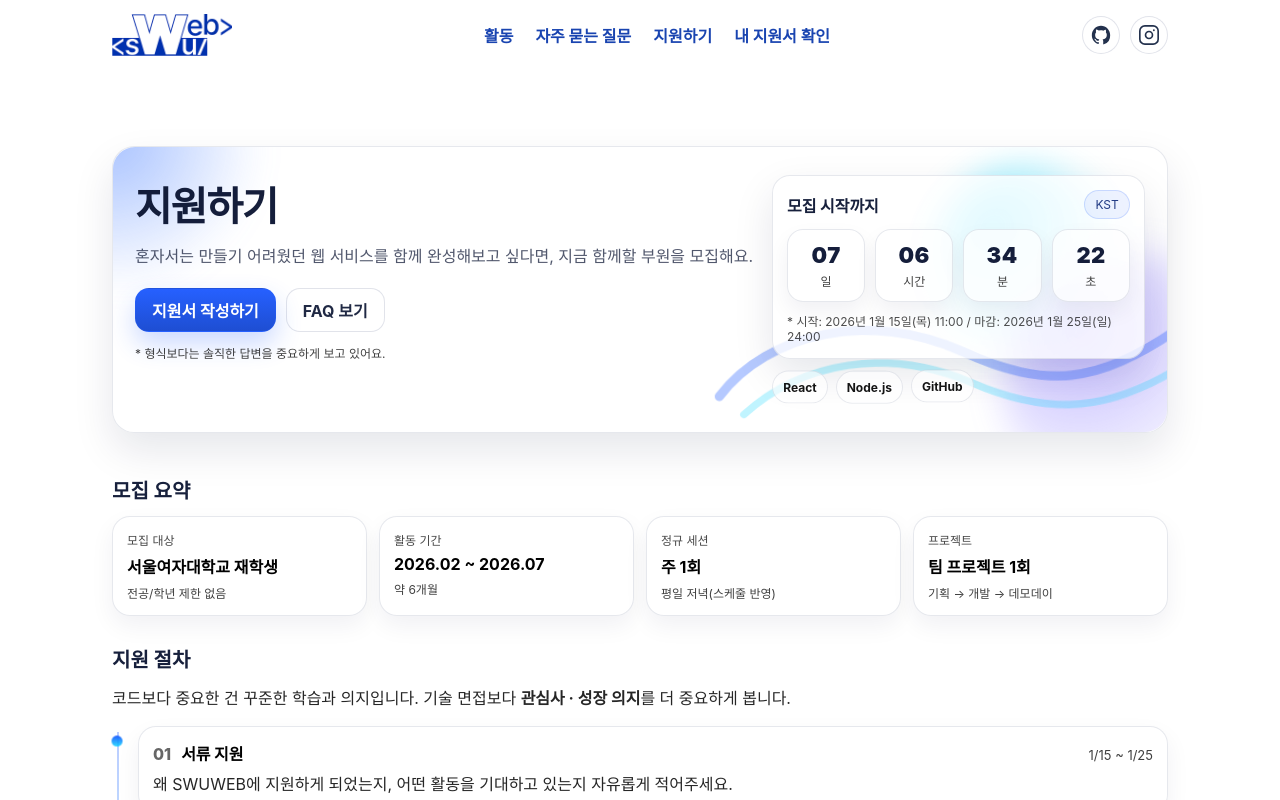
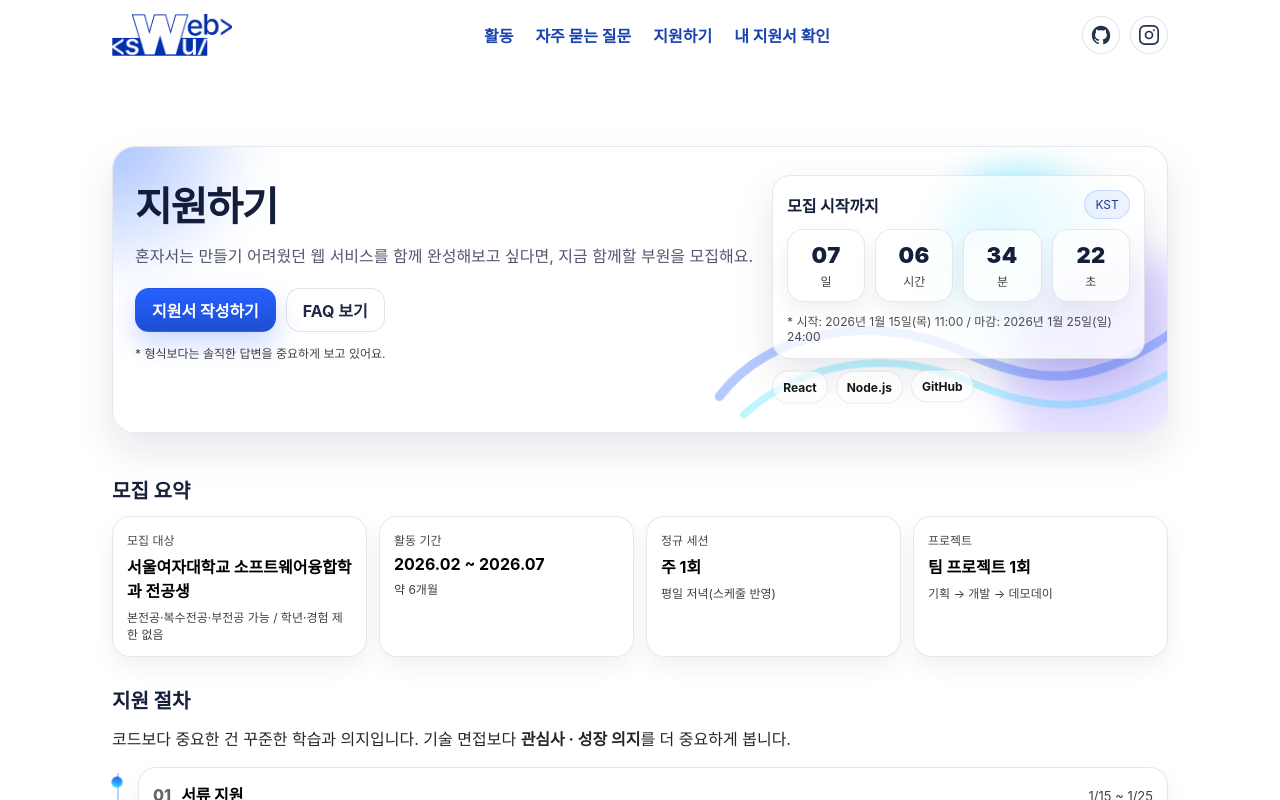
Before and after one commit to chae1125/swuweb-homepage, a React (Vite) app: page /apply in a window 1280 px wide. Shown: the top 800 px of the page. Built offline with nearby package versions, Linux system fonts and the light colour scheme.

Commit message:
:art: Fix: 모집 대상 정보 수정 및 구체화

```diff
--- a/src/components/apply/data/applyData.ts
+++ b/src/components/apply/data/applyData.ts
@@ -1,7 +1,7 @@
 import type { ApplyChecklistItem, ApplyInfoCard, ApplyStep } from "../types";
 
 export const APPLY_INFO: ApplyInfoCard[] = [
-  { label: "모집 대상", value: "서울여자대학교 재학생", hint: "전공/학년 제한 없음" },
+  { label: "모집 대상", value: "서울여자대학교 소프트웨어융합학과 전공생", hint: "본전공·복수전공·부전공 가능 / 학년·경험 제한 없음" },
   { label: "활동 기간", value: "2026.02 ~ 2026.07", hint: "약 6개월" },
   { label: "정규 세션", value: "주 1회", hint: "평일 저녁(스케줄 반영)" },
   { label: "프로젝트", value: "팀 프로젝트 1회", hint: "기획 → 개발 → 데모데이" },
```
